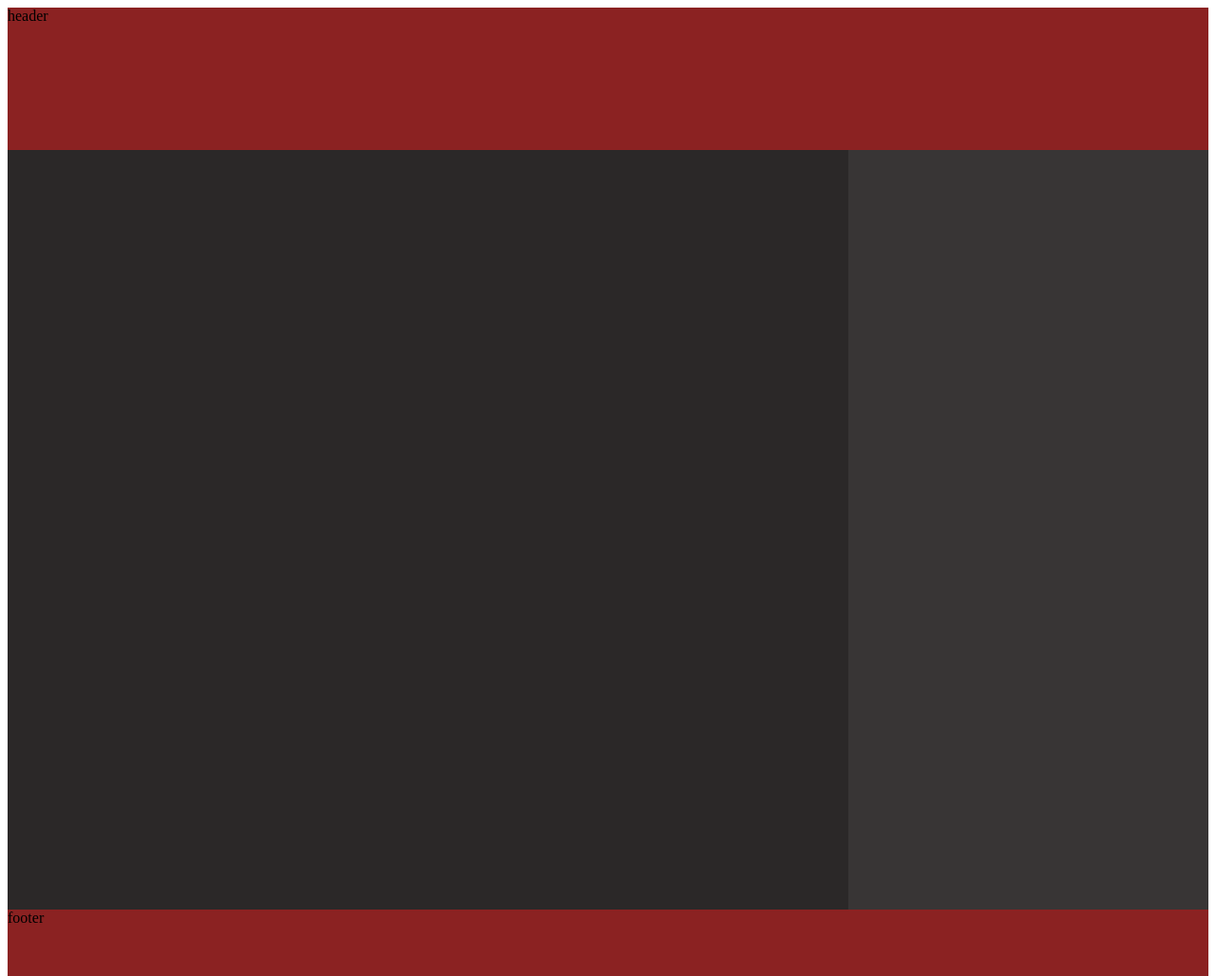
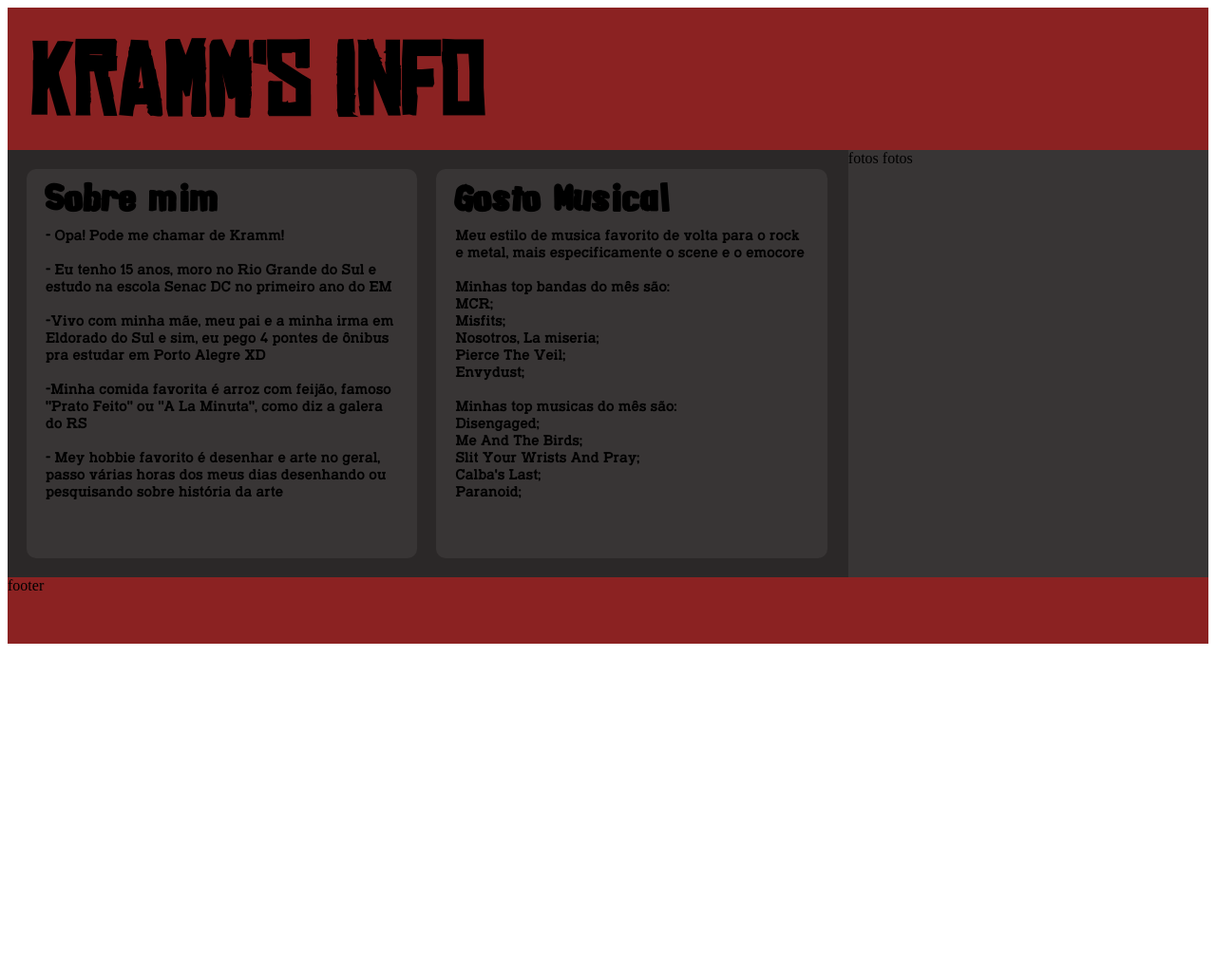
Before and after one commit to InvaderKrm/Perfil, a plain HTML site: page index.html in a window 1280 px wide. Shown: the whole page at 95% size. After the commit the page ends 800 px from the top, so only its background shows below. Drawn offline with Linux system fonts and the light colour scheme.

Commit message:
Ajustes css

```diff
--- a/index.html
+++ b/index.html
@@ -8,19 +8,47 @@
 </head>
 <body>
     <header>
-        header
+        <h1>Kramm's Info</h1>
     </header>
     <main>
         <article>
-            <section>
-
+            <section id="section1">
+                <h2>Sobre mim</h2>
+                <p>
+                    - Opa! Pode me chamar de Kramm! <br><br>
+                    - Eu tenho 15 anos, moro no Rio Grande do Sul e estudo na escola Senac DC
+                    no primeiro ano do EM <br><br>
+                    -Vivo com minha mãe, meu pai e a minha irma em Eldorado do Sul e sim, eu pego 4 pontes
+                    de ônibus pra estudar em Porto Alegre XD <br><br>
+                    -Minha comida favorita é arroz com feijão, famoso "Prato Feito" ou "A La Minuta", como
+                    diz a galera do RS <br><br>
+                    - Mey hobbie favorito é desenhar e arte no geral, passo várias horas dos meus dias
+                    desenhando ou pesquisando sobre história da arte
+                </p>
             </section>
-            <section>
-
+            <section id="section2">
+                <h2>Gosto Musical</h2>
+                <p>
+                    Meu estilo de musica favorito de volta para o rock e metal, mais especificamente
+                    o scene e o emocore <br><br>
+                    Minhas top bandas do mês são:<br>
+                    MCR;<br>
+                    Misfits;<br>
+                    Nosotros, La miseria;<br>
+                    Pierce The Veil;<br>
+                    Envydust;<br>
+                    <br>
+                    Minhas top musicas do mês são:<br>
+                    Disengaged;<br>
+                    Me And The Birds;<br>
+                    Slit Your Wrists And Pray;<br>
+                    Calba's Last;<br>
+                    Paranoid;<br>
+                </p>
             </section>
         </article>
         <aside>
-
+            fotos fotos
         </aside>
     </main>
     <footer>
--- a/style.css
+++ b/style.css
@@ -1,3 +1,24 @@
+@font-face {
+    font-family: 'chinese rocks';
+    src: url(chinese_rocks/chinese\ rocks\ rg.otf)
+}
+@font-face {
+    font-family: 'typoslab irregular';
+    src: url(typoslab_irregular/TypoSlab\ Irregular\ Demo.otf);
+}
+@font-face {
+    font-family: 'impacted';
+    src: url(alpha_fridge_magnets/AlphaFridgeMagnets.ttf);
+}
+h1{
+    font-family: 'chinese rocks';
+}
+h2{
+    font-family: 'impacted';
+}
+p {
+    font-family: 'typoslab irregular';
+}
 header {
     width: 100%;
     height: 150px;
@@ -5,18 +26,53 @@ header {
     float: left;
     background-color: rgb(139, 34, 34);
 }
-
+header h1 {
+    font-size: 650%;
+    padding-left: 22px;
+    margin-bottom: 40px;
+    margin-top: 16px;
+}
 article {
     width: 70%;
-    height: 800px;
+    height: 450px;
     display: block;
     float: left;
     background-color: rgb(43, 40, 40);
 }
+#section1 {
+    width: 46.5%;
+    height: 91%;
+    float: left;
+    margin-top: 20px;
+    margin-left: 20px;
+    margin-right: 10px;
+    border-radius: 10px;
+    background-color:rgb(56, 53, 53);
+}
+#section2 {
+    width: 46.5%;
+    height: 91%;
+    float: left;
+    margin-top: 20px;
+    margin-right: 20px;
+    margin-left: 10px;
+    border-radius: 10px;
+    background-color:rgb(56, 53, 53);
+}
+section p {
+    margin: 20px;
+    margin-bottom: -15px;
+}
+section h2 {
+    margin: 20px;
+    margin-top: 5px;
+    margin-bottom: -15px;
+    font-size: 37px;
+}
 
 aside {
     width: 30%;
-    height: 800px;
+    height: 450px;
     display: block;
     float: left;
     background-color: rgb(56, 53, 53);
```
Also changed, not shown: alpha_fridge_magnets/AlphaFridgeMagnets.ttf (added), chinese_rocks/chinese rocks rg.otf (added), typoslab_irregular/TypoSlab Irregular Demo.otf (added).
